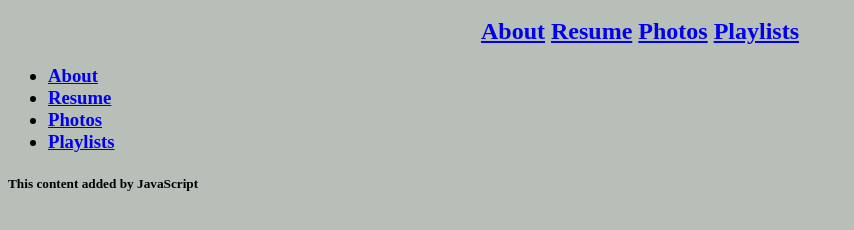
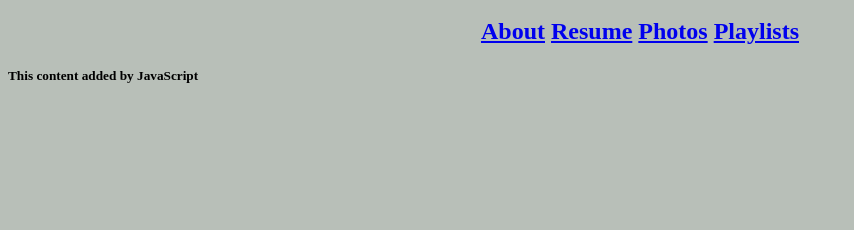
Before and after one commit to x-ryansee/my-personal-website, a plain HTML site: page index.html in a window 1280 px wide. Shown: the part 48-278 px from the top of the page, without its empty margins (0-854 px from the left). Drawn offline with Linux system fonts and the light colour scheme.

Commit message:
edited index.html

```diff
--- a/index.html
+++ b/index.html
@@ -12,14 +12,6 @@
             <a href="https://x-ryansee.github.io/my-personal-website/playlists">Playlists</a>
         </h2>
 
-        <h3>
-            <ul id="menu">
-                <li> <a href="https://x-ryansee.github.io/my-personal-website/about">About</a> </li>
-                <li> <a href="https://x-ryansee.github.io/my-personal-website/resume">Resume</a> </li>
-                <li> <a href="https://x-ryansee.github.io/my-personal-website/photos">Photos</a> </li>
-                <li> <a href="https://x-ryansee.github.io/my-personal-website/playlists">Playlists</a> </li>
-            </ul>
-        </h3>
         <script src="script.js"></script>
     </body>
 </html>
```
